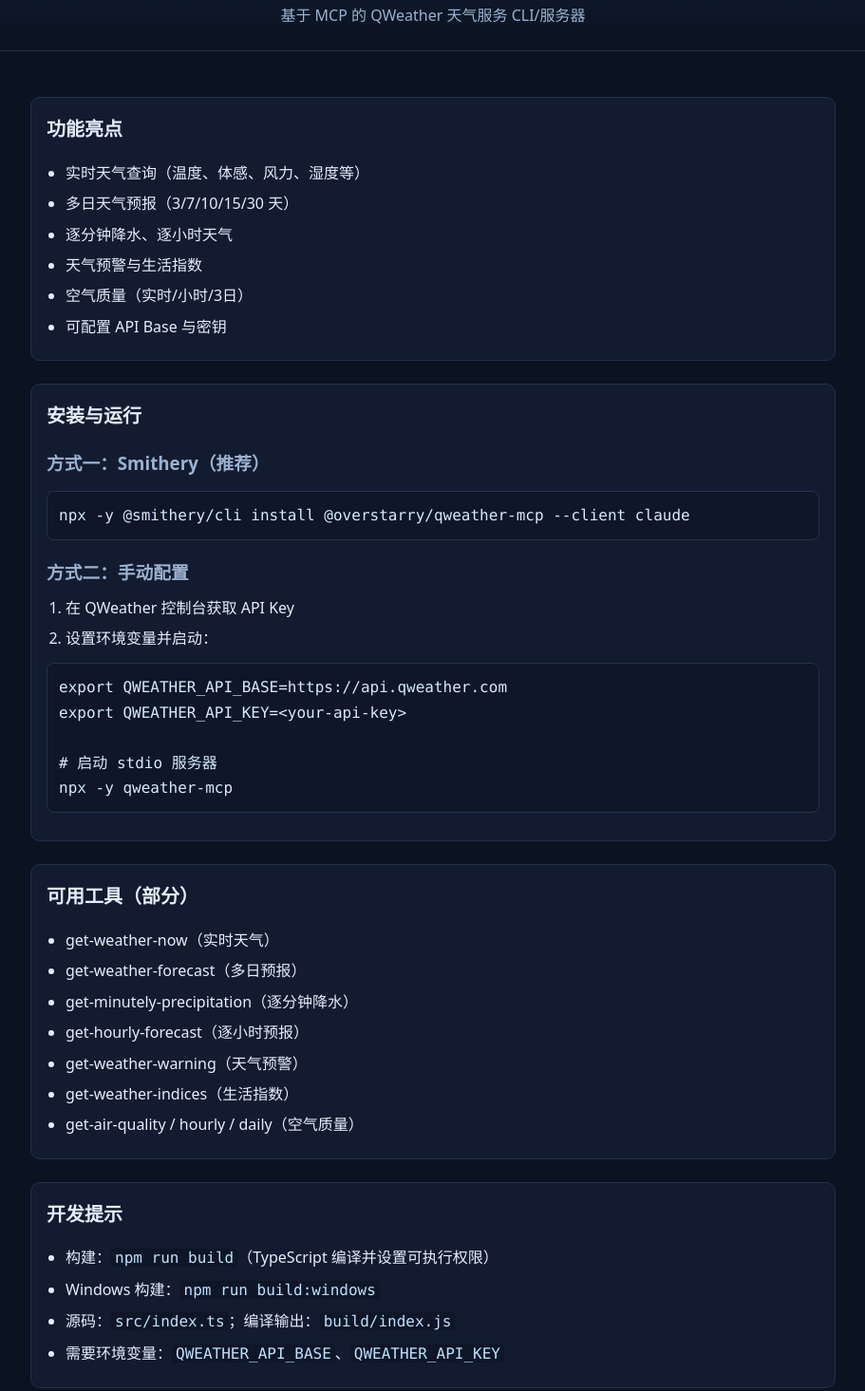
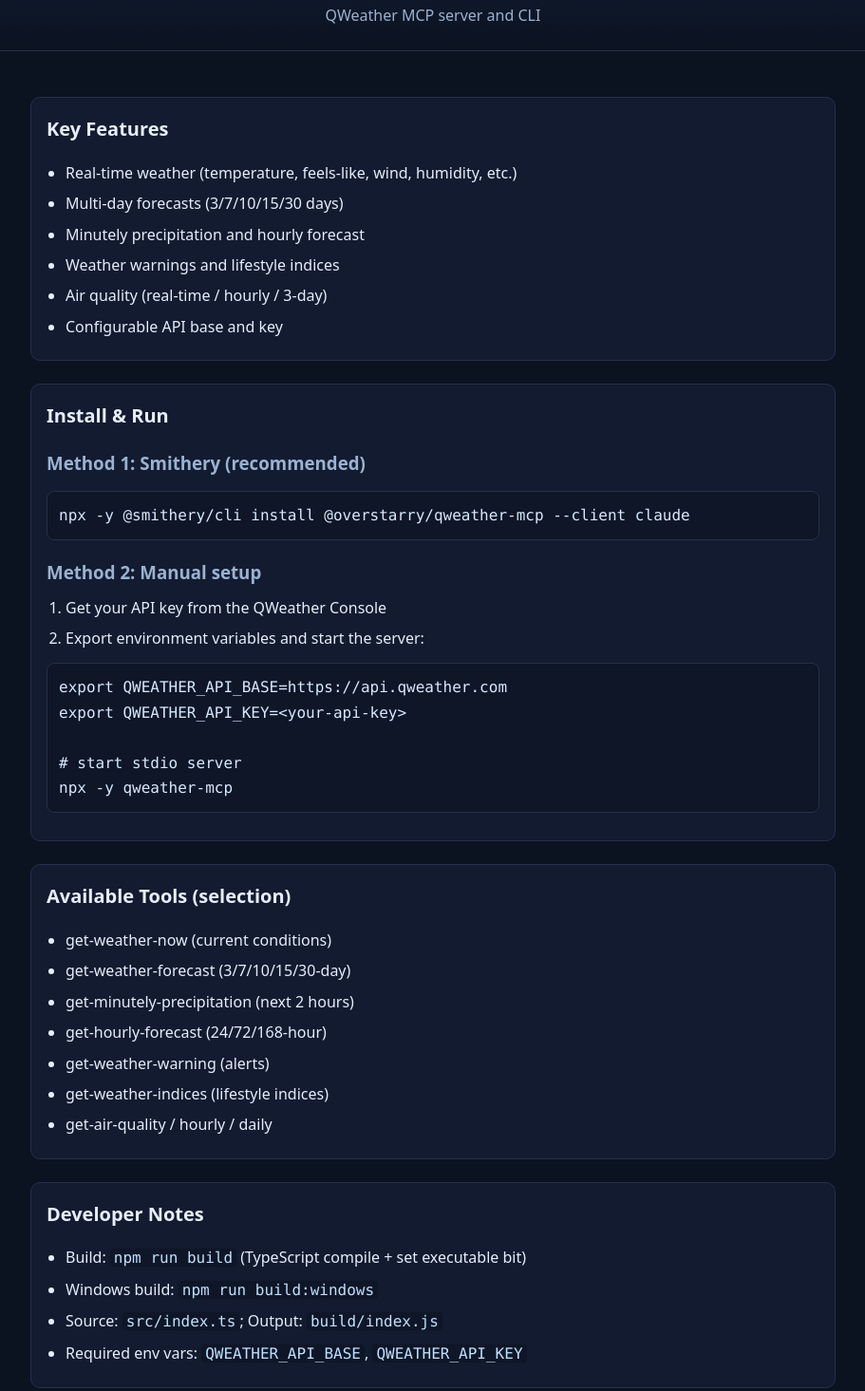
Before and after one commit to overstarry/qweather-mcp, a website: page docs/index.html in a window 1280 px wide. Shown: the part 98-1563 px from the top of the page at 95% size, without its empty margins (184-1095 px from the left). Drawn offline with Linux system fonts and the light colour scheme.

Commit message:
docs: convert docs/index.html content to English only

```diff
--- a/docs/index.html
+++ b/docs/index.html
@@ -1,68 +1,68 @@
 <!doctype html>
-<html lang="zh-CN">
+<html lang="en">
   <head>
     <meta charset="utf-8" />
     <meta name="viewport" content="width=device-width, initial-scale=1" />
-    <title>qweather-mcp | 简介与安装</title>
+    <title>qweather-mcp | Overview & Installation</title>
     <link rel="stylesheet" href="./styles.css" />
   </head>
   <body>
     <header class="site-header">
       <h1>qweather-mcp</h1>
-      <p class="tagline">基于 MCP 的 QWeather 天气服务 CLI/服务器</p>
+      <p class="tagline">QWeather MCP server and CLI</p>
     </header>
 
     <main class="container">
       <section>
-        <h2>功能亮点</h2>
+        <h2>Key Features</h2>
         <ul class="list">
-          <li>实时天气查询（温度、体感、风力、湿度等）</li>
-          <li>多日天气预报（3/7/10/15/30 天）</li>
-          <li>逐分钟降水、逐小时天气</li>
-          <li>天气预警与生活指数</li>
-          <li>空气质量（实时/小时/3日）</li>
-          <li>可配置 API Base 与密钥</li>
+          <li>Real-time weather (temperature, feels-like, wind, humidity, etc.)</li>
+          <li>Multi-day forecasts (3/7/10/15/30 days)</li>
+          <li>Minutely precipitation and hourly forecast</li>
+          <li>Weather warnings and lifestyle indices</li>
+          <li>Air quality (real-time / hourly / 3-day)</li>
+          <li>Configurable API base and key</li>
         </ul>
       </section>
 
       <section>
-        <h2>安装与运行</h2>
-        <h3>方式一：Smithery（推荐）</h3>
+        <h2>Install & Run</h2>
+        <h3>Method 1: Smithery (recommended)</h3>
         <pre><code>npx -y @smithery/cli install @overstarry/qweather-mcp --client claude</code></pre>
 
-        <h3>方式二：手动配置</h3>
+        <h3>Method 2: Manual setup</h3>
         <ol class="list">
-          <li>在 QWeather 控制台获取 API Key</li>
-          <li>设置环境变量并启动：</li>
+          <li>Get your API key from the QWeather Console</li>
+          <li>Export environment variables and start the server:</li>
         </ol>
 <pre><code>export QWEATHER_API_BASE=https://api.qweather.com
 export QWEATHER_API_KEY=&lt;your-api-key&gt;
 
-# 启动 stdio 服务器
+# start stdio server
 npx -y qweather-mcp
 </code></pre>
       </section>
 
       <section>
-        <h2>可用工具（部分）</h2>
+        <h2>Available Tools (selection)</h2>
         <ul class="list">
-          <li>get-weather-now（实时天气）</li>
-          <li>get-weather-forecast（多日预报）</li>
-          <li>get-minutely-precipitation（逐分钟降水）</li>
-          <li>get-hourly-forecast（逐小时预报）</li>
-          <li>get-weather-warning（天气预警）</li>
-          <li>get-weather-indices（生活指数）</li>
-          <li>get-air-quality / hourly / daily（空气质量）</li>
+          <li>get-weather-now (current conditions)</li>
+          <li>get-weather-forecast (3/7/10/15/30-day)</li>
+          <li>get-minutely-precipitation (next 2 hours)</li>
+          <li>get-hourly-forecast (24/72/168-hour)</li>
+          <li>get-weather-warning (alerts)</li>
+          <li>get-weather-indices (lifestyle indices)</li>
+          <li>get-air-quality / hourly / daily</li>
         </ul>
       </section>
 
       <section>
-        <h2>开发提示</h2>
+        <h2>Developer Notes</h2>
         <ul class="list">
-          <li>构建：<code>npm run build</code>（TypeScript 编译并设置可执行权限）</li>
-          <li>Windows 构建：<code>npm run build:windows</code></li>
-          <li>源码：<code>src/index.ts</code>；编译输出：<code>build/index.js</code></li>
-          <li>需要环境变量：<code>QWEATHER_API_BASE</code>、<code>QWEATHER_API_KEY</code></li>
+          <li>Build: <code>npm run build</code> (TypeScript compile + set executable bit)</li>
+          <li>Windows build: <code>npm run build:windows</code></li>
+          <li>Source: <code>src/index.ts</code>; Output: <code>build/index.js</code></li>
+          <li>Required env vars: <code>QWEATHER_API_BASE</code>, <code>QWEATHER_API_KEY</code></li>
         </ul>
       </section>
     </main>
```
